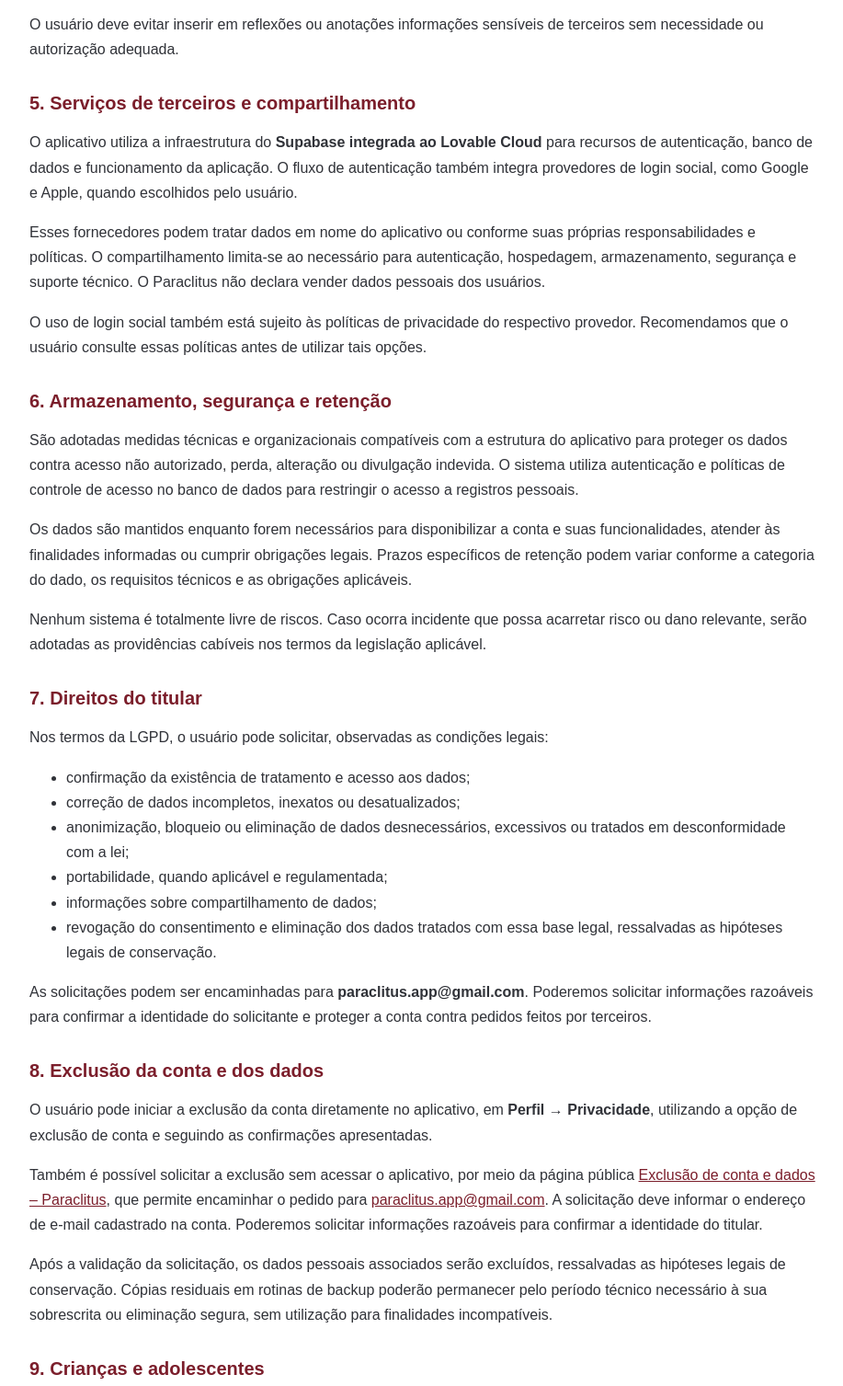
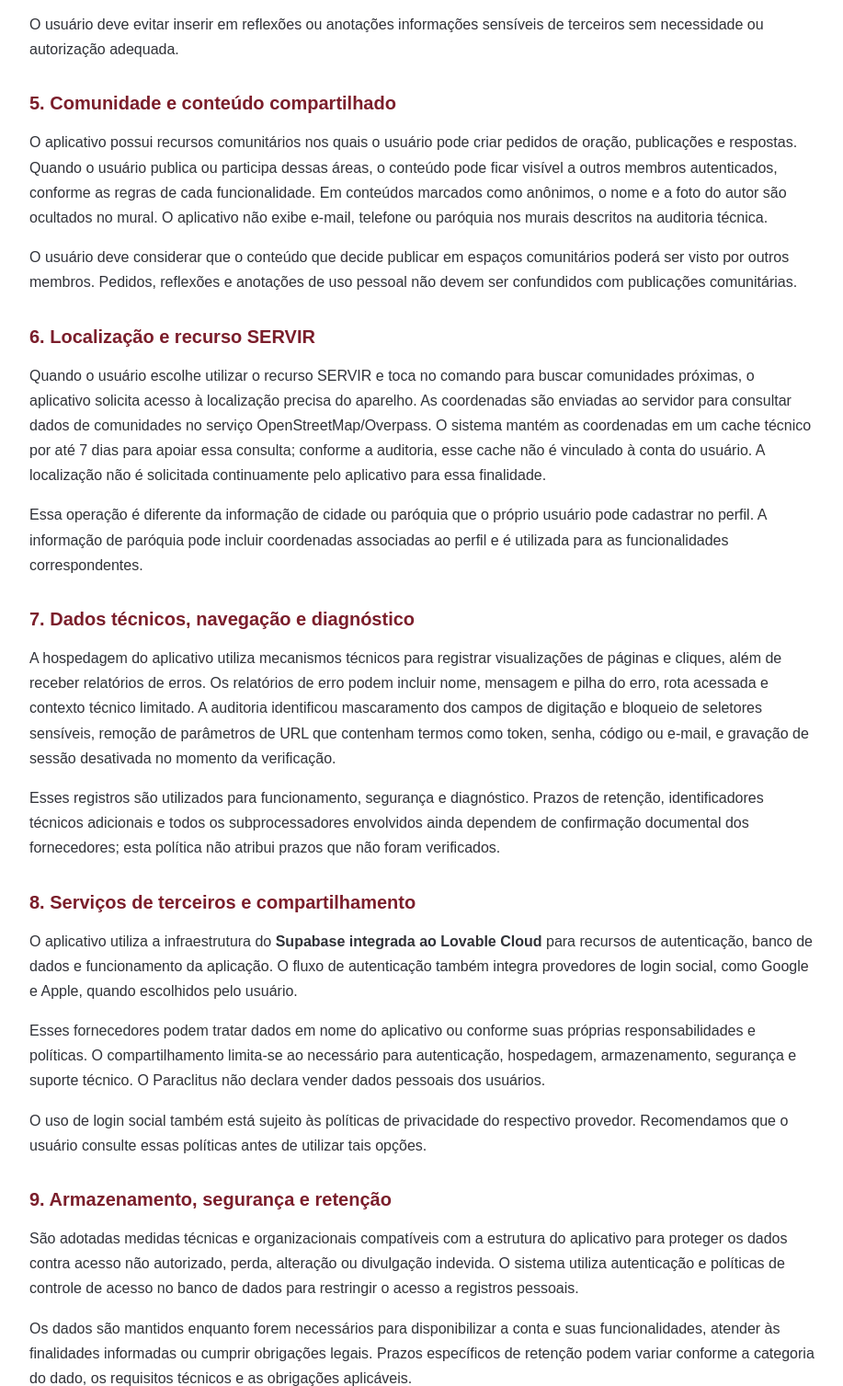
Before and after one commit to Haps85/paraclitus-privacy, a plain HTML site: page index.html in a window 1280 px wide. Shown: the part 1328-2835 px from the top of the page at 92% size, without its empty margins (180-1097 px from the left). Drawn offline with Linux system fonts and the light colour scheme.

Commit message:
Atualiza política com comunidade, localização SERVIR e telemetria

```diff
--- a/index.html
+++ b/index.html
@@ -49,38 +49,50 @@
 <p>O uso de recursos religiosos pode gerar registros que revelem crenças, convicções ou práticas religiosas. O Paraclitus utiliza esses registros para fornecer as funcionalidades escolhidas pelo próprio usuário, como guardar reflexões e acompanhar leituras. O acesso a esses dados deve ser limitado conforme as permissões do sistema e as medidas de segurança aplicáveis.</p>
 <p>O usuário deve evitar inserir em reflexões ou anotações informações sensíveis de terceiros sem necessidade ou autorização adequada.</p>
 
-<h2>5. Serviços de terceiros e compartilhamento</h2>
+<h2>5. Comunidade e conteúdo compartilhado</h2>
+<p>O aplicativo possui recursos comunitários nos quais o usuário pode criar pedidos de oração, publicações e respostas. Quando o usuário publica ou participa dessas áreas, o conteúdo pode ficar visível a outros membros autenticados, conforme as regras de cada funcionalidade. Em conteúdos marcados como anônimos, o nome e a foto do autor são ocultados no mural. O aplicativo não exibe e-mail, telefone ou paróquia nos murais descritos na auditoria técnica.</p>
+<p>O usuário deve considerar que o conteúdo que decide publicar em espaços comunitários poderá ser visto por outros membros. Pedidos, reflexões e anotações de uso pessoal não devem ser confundidos com publicações comunitárias.</p>
+
+<h2>6. Localização e recurso SERVIR</h2>
+<p>Quando o usuário escolhe utilizar o recurso SERVIR e toca no comando para buscar comunidades próximas, o aplicativo solicita acesso à localização precisa do aparelho. As coordenadas são enviadas ao servidor para consultar dados de comunidades no serviço OpenStreetMap/Overpass. O sistema mantém as coordenadas em um cache técnico por até 7 dias para apoiar essa consulta; conforme a auditoria, esse cache não é vinculado à conta do usuário. A localização não é solicitada continuamente pelo aplicativo para essa finalidade.</p>
+<p>Essa operação é diferente da informação de cidade ou paróquia que o próprio usuário pode cadastrar no perfil. A informação de paróquia pode incluir coordenadas associadas ao perfil e é utilizada para as funcionalidades correspondentes.</p>
+
+<h2>7. Dados técnicos, navegação e diagnóstico</h2>
+<p>A hospedagem do aplicativo utiliza mecanismos técnicos para registrar visualizações de páginas e cliques, além de receber relatórios de erros. Os relatórios de erro podem incluir nome, mensagem e pilha do erro, rota acessada e contexto técnico limitado. A auditoria identificou mascaramento dos campos de digitação e bloqueio de seletores sensíveis, remoção de parâmetros de URL que contenham termos como token, senha, código ou e-mail, e gravação de sessão desativada no momento da verificação.</p>
+<p>Esses registros são utilizados para funcionamento, segurança e diagnóstico. Prazos de retenção, identificadores técnicos adicionais e todos os subprocessadores envolvidos ainda dependem de confirmação documental dos fornecedores; esta política não atribui prazos que não foram verificados.</p>
+
+<h2>8. Serviços de terceiros e compartilhamento</h2>
 <p>O aplicativo utiliza a infraestrutura do <strong>Supabase integrada ao Lovable Cloud</strong> para recursos de autenticação, banco de dados e funcionamento da aplicação. O fluxo de autenticação também integra provedores de login social, como Google e Apple, quando escolhidos pelo usuário.</p>
 <p>Esses fornecedores podem tratar dados em nome do aplicativo ou conforme suas próprias responsabilidades e políticas. O compartilhamento limita-se ao necessário para autenticação, hospedagem, armazenamento, segurança e suporte técnico. O Paraclitus não declara vender dados pessoais dos usuários.</p>
 <p>O uso de login social também está sujeito às políticas de privacidade do respectivo provedor. Recomendamos que o usuário consulte essas políticas antes de utilizar tais opções.</p>
 
-<h2>6. Armazenamento, segurança e retenção</h2>
+<h2>9. Armazenamento, segurança e retenção</h2>
 <p>São adotadas medidas técnicas e organizacionais compatíveis com a estrutura do aplicativo para proteger os dados contra acesso não autorizado, perda, alteração ou divulgação indevida. O sistema utiliza autenticação e políticas de controle de acesso no banco de dados para restringir o acesso a registros pessoais.</p>
 <p>Os dados são mantidos enquanto forem necessários para disponibilizar a conta e suas funcionalidades, atender às finalidades informadas ou cumprir obrigações legais. Prazos específicos de retenção podem variar conforme a categoria do dado, os requisitos técnicos e as obrigações aplicáveis.</p>
 <p>Nenhum sistema é totalmente livre de riscos. Caso ocorra incidente que possa acarretar risco ou dano relevante, serão adotadas as providências cabíveis nos termos da legislação aplicável.</p>
 
-<h2>7. Direitos do titular</h2>
+<h2>10. Direitos do titular</h2>
 <p>Nos termos da LGPD, o usuário pode solicitar, observadas as condições legais:</p>
 <ul>
 <li>confirmação da existência de tratamento e acesso aos dados;</li><li>correção de dados incompletos, inexatos ou desatualizados;</li><li>anonimização, bloqueio ou eliminação de dados desnecessários, excessivos ou tratados em desconformidade com a lei;</li><li>portabilidade, quando aplicável e regulamentada;</li><li>informações sobre compartilhamento de dados;</li><li>revogação do consentimento e eliminação dos dados tratados com essa base legal, ressalvadas as hipóteses legais de conservação.</li>
 </ul>
 <p>As solicitações podem ser encaminhadas para <strong>paraclitus.app@gmail.com</strong>. Poderemos solicitar informações razoáveis para confirmar a identidade do solicitante e proteger a conta contra pedidos feitos por terceiros.</p>
 
-<h2>8. Exclusão da conta e dos dados</h2>
+<h2>11. Exclusão da conta e dos dados</h2>
 <p>O usuário pode iniciar a exclusão da conta diretamente no aplicativo, em <strong>Perfil → Privacidade</strong>, utilizando a opção de exclusão de conta e seguindo as confirmações apresentadas.</p>
 <p>Também é possível solicitar a exclusão sem acessar o aplicativo, por meio da página pública <a href="https://haps85.github.io/paraclitus-privacy/exclusao.html">Exclusão de conta e dados – Paraclitus</a>, que permite encaminhar o pedido para <a href="mailto:paraclitus.app@gmail.com">paraclitus.app@gmail.com</a>. A solicitação deve informar o endereço de e-mail cadastrado na conta. Poderemos solicitar informações razoáveis para confirmar a identidade do titular.</p>
 <p>Após a validação da solicitação, os dados pessoais associados serão excluídos, ressalvadas as hipóteses legais de conservação. Cópias residuais em rotinas de backup poderão permanecer pelo período técnico necessário à sua sobrescrita ou eliminação segura, sem utilização para finalidades incompatíveis.</p>
 
-<h2>9. Crianças e adolescentes</h2>
+<h2>12. Crianças e adolescentes</h2>
 <p>O aplicativo não é direcionado especificamente a crianças. Caso dados pessoais de crianças ou adolescentes sejam tratados, esse tratamento deverá observar seu melhor interesse e os requisitos específicos da legislação brasileira, inclusive as regras de representação e consentimento quando aplicáveis. Responsáveis que identifiquem tratamento inadequado podem entrar em contato pelo canal indicado nesta política.</p>
 
-<h2>10. Funcionalidades em desenvolvimento</h2>
+<h2>13. Funcionalidades em desenvolvimento</h2>
 <p>Algumas áreas exibidas na interface podem representar funcionalidades planejadas ou ainda não implementadas. A existência de uma tela ou item de menu, por si só, não significa que dados estejam sendo coletados por esse recurso. Quando uma nova funcionalidade passar a tratar dados pessoais de forma relevante, esta política será revisada para explicar o tratamento correspondente.</p>
 
-<h2>11. Alterações nesta política</h2>
+<h2>14. Alterações nesta política</h2>
 <p>Esta política poderá ser atualizada para refletir mudanças no aplicativo, nos serviços utilizados ou na legislação. A versão vigente será publicada nesta página, com a respectiva data de atualização. Recomendamos sua consulta periódica.</p>
 
-<h2>12. Contato</h2>
+<h2>15. Contato</h2>
 <p>Para dúvidas, solicitações ou assuntos relacionados ao tratamento de dados pessoais, entre em contato:</p>
 <p><strong>E-mail:</strong> <a href="mailto:paraclitus.app@gmail.com">paraclitus.app@gmail.com</a></p>
 </main>
```
